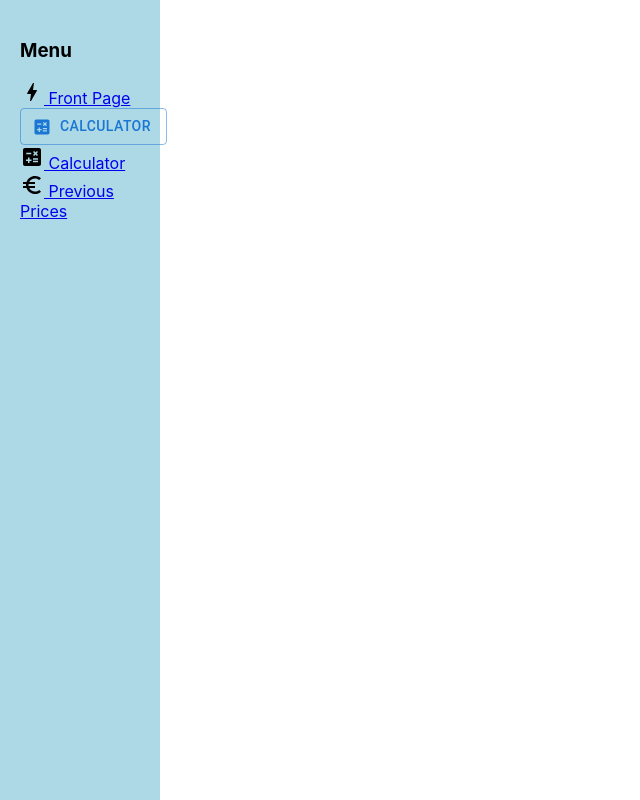
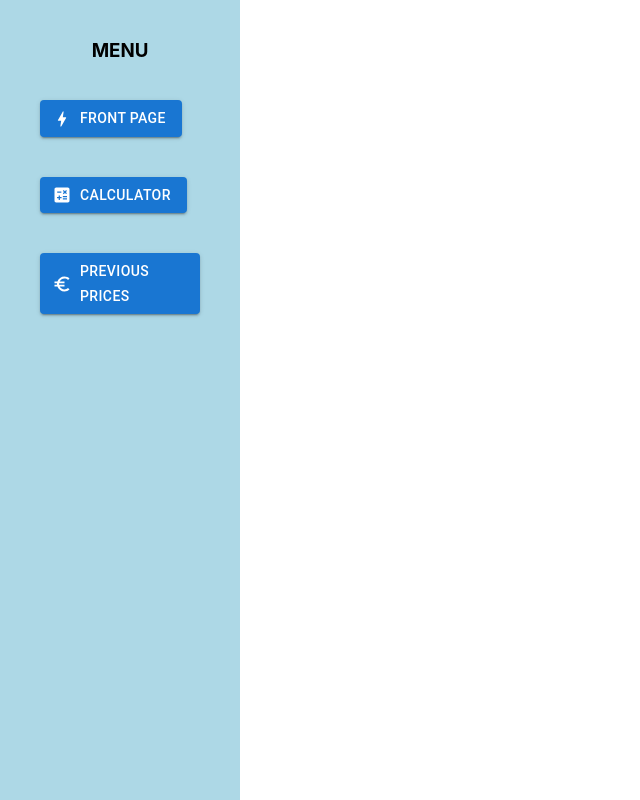
Before and after one commit to mrMikoma/React-codecamp-project-2023, a React (Create React App) app: page /calculator in a window 1280 px wide. Shown: the top 800 px of the page, without its empty margins (0-640 px from the left). Built offline with nearby package versions, Linux system fonts and the light colour scheme.

Commit message:
Finished menu

```diff
--- a/src/components/Menu/Menu.jsx
+++ b/src/components/Menu/Menu.jsx
@@ -11,21 +11,40 @@ const Menu = () => {
 
     return (
         <div className="menu">
-            <h3>Menu</h3>
+            <div className="header">
+                <h3>MENU</h3>
+            </div>
 
-            <BoltIcon />
-            <Link to=""> Front Page</Link>
+            <div className="button">
 
+                <Button variant="contained"
+                    component={Link}
+                    startIcon={<BoltIcon />}
+                    to="">
+                    Front Page
+                </Button>
 
-            <Button variant="outlined"
-                startIcon={<CalculateIcon
-                to="calculator"/>}>
-                Calculator
-            </Button>
-            <CalculateIcon />
-            <Link to="calculator"> Calculator</Link>
-            <EuroSymbolIcon />
-            <Link to="previous-page"> Previous Prices</Link>
+            </div>
+            <div className="button">
+
+                <Button variant="contained"
+                    component={Link}
+                    startIcon={<CalculateIcon />}
+                    to="calculator">
+                    Calculator
+                </Button>
+
+            </div>
+            <div className="button">
+                <Button variant="contained"
+                    component={Link}
+                    startIcon={<EuroSymbolIcon />}
+                    to="previous-page">
+                    Previous Prices
+                </Button>
+
+            </div>
+
         </div>
     )
 }
--- a/src/components/Menu/style.css
+++ b/src/components/Menu/style.css
@@ -1,10 +1,14 @@
 .menu {
     background-color: lightblue;
-    width: 120px;
+    width: 200px;
     height: 800px;
     padding: 20px;
 }
 
-.row {
-    flex-direction: row;
+.header {
+    text-align: center;
 }
+
+.button {
+    padding: 20px
+}
```
